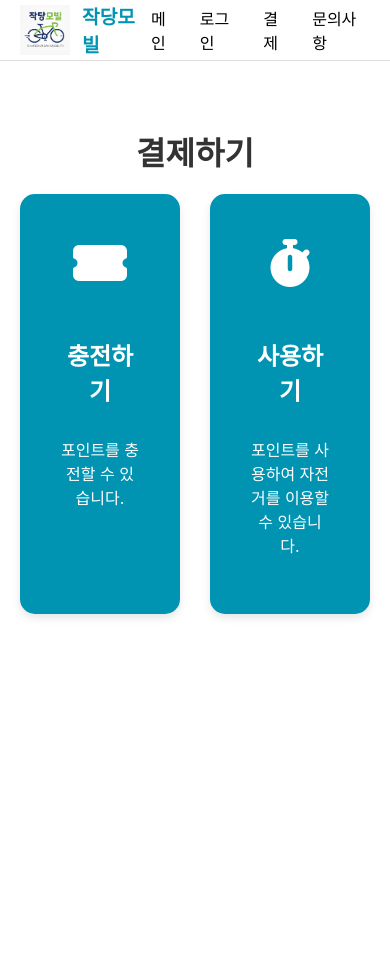
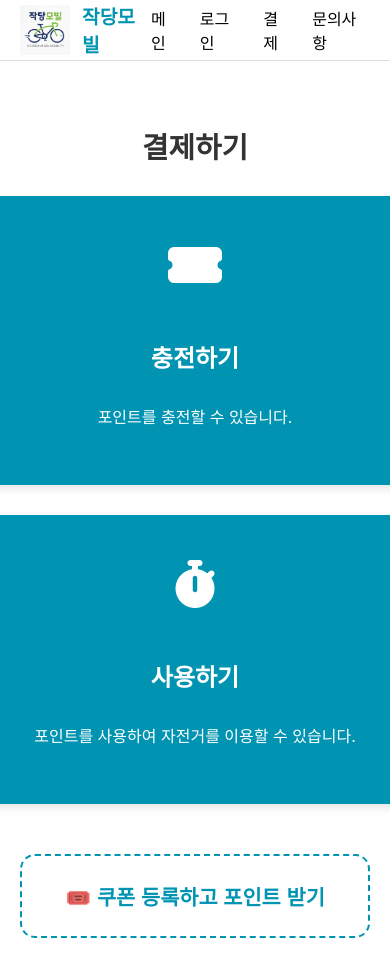
Before and after one commit to SK-Shielders-Final-Project/FrontEnd-Web-, a React (Create React App) app: page /payment in a window 390 px wide. Before the commit the page ends 844 px from the top, so only its background shows below. Built offline with nearby package versions, Linux system fonts and the light colour scheme; no server answers.

Commit message:
feat: 쿠폰 등록 페이지

```diff
--- a/src/App.js
+++ b/src/App.js
@@ -16,6 +16,7 @@ import FailPage from './payment/FailPage';
 import UsePointPage from './payment/UsePointPage';
 import HistoryPage from './mypage/HistoryPage';
 import RefundRequestPage from './mypage/RefundRequestPage';
+import CouponPage from './payment/CouponPage';
 
 function App() {
   const [user, setUser] = useState(null);
@@ -58,6 +59,7 @@ function App() {
           <Route path="payment/success" element={<SuccessPage />} />
           <Route path="payment/fail" element={<FailPage />} />
           <Route path="payment/use" element={<UsePointPage />} />
+          <Route path="payment/coupon" element={<CouponPage />} />
           <Route path="history" element={<HistoryPage />} />
           <Route path="refund" element={<RefundRequestPage />} />
 
--- /dev/null
+++ b/src/payment/CouponPage.css
@@ -0,0 +1,144 @@
+/* CouponPage.css */
+
+/* 전체 컨테이너 (결제 페이지와 레이아웃 통일감을 위해 사용) */
+.charge-container {
+  max-width: 600px;
+  margin: 0 auto;
+  padding: 40px 20px;
+  font-family: -apple-system, BlinkMacSystemFont, "Segoe UI", Roboto, "Helvetica Neue", Arial, sans-serif;
+  text-align: center;
+}
+
+/* 페이지 제목 */
+.page-title {
+  font-size: 1.8rem;
+  font-weight: bold;
+  color: #333;
+  margin-bottom: 30px;
+}
+
+/* --- [1] 입력 폼 박스 & 결과 카드 공통 스타일 --- */
+.coupon-input-box,
+.coupon-result-card {
+  background: #fff;
+  padding: 30px;
+  border-radius: 12px;
+  box-shadow: 0 4px 12px rgba(0,0,0,0.1); /* 부드러운 그림자 */
+  border: 1px solid #eee;
+  width: 100%;
+  max-width: 400px;
+  margin: 0 auto; /* 중앙 정렬 */
+  box-sizing: border-box;
+}
+
+/* 안내 문구 */
+.coupon-input-box p {
+  color: #666;
+  margin-bottom: 20px;
+  font-size: 15px;
+}
+
+/* 입력창 스타일 */
+.input-field {
+  width: 100%;
+  padding: 14px;
+  margin-bottom: 10px; /* 에러 메시지 공간 확보 */
+  border: 1px solid #ccc;
+  border-radius: 8px;
+  font-size: 16px;
+  box-sizing: border-box;
+  outline: none;
+  transition: border-color 0.2s;
+}
+
+.input-field:focus {
+  border-color: #007bff
+}
+
+/* --- 버튼 그룹 레이아웃 --- */
+.btn-group {
+  display: flex;
+  gap: 12px;          /* 버튼 사이 간격 */
+  margin-top: 20px;   /* 입력창과의 간격 */
+}
+
+/* [수정] 등록하기 버튼 (메인 스타일) */
+.btn-submit {
+  flex: 2;            /* 취소 버튼보다 2배 넓게 */
+  padding: 16px;
+
+  background-color: #0094b2; /* 결제 카드와 동일한 메인 컬러 */
+  color: white;
+  border: none;
+  border-radius: 12px;       /* 부드러운 둥근 모서리 */
+
+  font-size: 1.1rem;
+  font-weight: bold;
+  cursor: pointer;
+
+  box-shadow: 0 4px 6px rgba(0, 148, 178, 0.2); /* 은은한 그림자 */
+  transition: all 0.2s ease;
+}
+
+/* 등록 버튼 호버 효과 */
+.btn-submit:hover {
+  background-color: #007a94;    /* 살짝 어두운 색으로 변경 */
+  transform: translateY(-2px);  /* 살짝 떠오름 */
+  box-shadow: 0 6px 12px rgba(0, 148, 178, 0.3); /* 그림자 진하게 */
+}
+
+/* [수정] 취소 버튼 (보조 스타일) */
+.btn-cancel {
+  flex: 1;
+  padding: 16px;
+
+  background-color: #f1f3f5;    /* 연한 회색 배경 */
+  color: #495057;               /* 진한 회색 글씨 */
+  border: none;
+  border-radius: 12px;
+
+  font-size: 1.1rem;
+  font-weight: bold;
+  cursor: pointer;
+
+  transition: all 0.2s ease;
+}
+
+/* 취소 버튼 호버 효과 */
+.btn-cancel:hover {
+  background-color: #e9ecef;    /* 배경 조금 더 진하게 */
+  color: #212529;
+}
+
+/* [수정] 확인 버튼 (성공 화면) */
+.btn-confirm {
+  width: 100%;            /* 카드를 가득 채우게 */
+  padding: 18px;          /* 넉넉한 크기 */
+  margin-top: 25px;       /* 위쪽 내용과 간격 */
+
+  background-color: #0094b2; /* 메인 테마 컬러 (청록색) */
+  color: white;           /* 글자색 흰색 */
+  border: none;
+  border-radius: 12px;    /* 둥근 모서리 */
+
+  font-size: 1.2rem;      /* 글자 크기 시원하게 */
+  font-weight: bold;
+  cursor: pointer;
+
+  /* 입체감 그림자 */
+  box-shadow: 0 4px 6px rgba(0, 148, 178, 0.2);
+  transition: all 0.2s ease;
+}
+
+/* 확인 버튼 호버 효과 */
+.btn-confirm:hover {
+  background-color: #007a94;    /* 조금 더 진한 색 */
+  transform: translateY(-3px);  /* 살짝 위로 떠오름 */
+  box-shadow: 0 8px 15px rgba(0, 148, 178, 0.3); /* 그림자 진하게 */
+}
+
+/* 클릭 효과 */
+.btn-confirm:active {
+  transform: translateY(0);
+  box-shadow: 0 2px 4px rgba(0, 148, 178, 0.2);
+}
--- /dev/null
+++ b/src/payment/CouponPage.js
@@ -0,0 +1,93 @@
+import React, { useState } from 'react';
+import { useNavigate } from 'react-router-dom';
+import axios from 'axios';
+import './CouponPage.css'; // 스타일 공유
+
+const CouponPage = () => {
+  const navigate = useNavigate();
+
+  // 상태 관리
+  const [couponCode, setCouponCode] = useState('');
+  const [resultData, setResultData] = useState(null); // 결과 데이터 저장 (성공 시)
+  const [errorMsg, setErrorMsg] = useState('');
+
+  // 쿠폰 등록 핸들러
+  const handleRegister = async () => {
+    if (!couponCode.trim()) {
+      alert("쿠폰 번호를 입력해주세요.");
+      return;
+    }
+
+    try {
+      // API 호출
+      const response = await axios.post('/api/coupon/redeem', { couponCode: couponCode });
+      const data = response.data;
+
+      setResultData(data);
+
+    } catch (error) {
+      console.error(error);
+      setErrorMsg("유효하지 않은 쿠폰이거나 이미 사용된 쿠폰입니다.");
+    }
+  };
+
+  // --- 렌더링: 성공 화면 (결과 보여주기) ---
+  if (resultData) {
+    return (
+      <div className="charge-container">
+        <h2 className="page-title">🎉 쿠폰 등록 완료!</h2>
+
+        <div className="coupon-result-card">
+          <p className="result-desc">포인트가 정상적으로 적립되었습니다.</p>
+
+          <div className="result-row">
+            <span>적립된 포인트</span>
+            <strong className="highlight">+{resultData.rechargedPoint.toLocaleString()} P</strong>
+          </div>
+
+          <hr className="divider"/>
+
+          <div className="result-row total">
+            <span>나의 총 포인트</span>
+            <strong>{resultData.totalPoint.toLocaleString()} P</strong>
+          </div>
+
+          <button className="btn-confirm" onClick={() => navigate('/payment')}>
+            확인
+          </button>
+        </div>
+      </div>
+    );
+  }
+
+  // --- 렌더링: 입력 화면 (기본) ---
+  return (
+    <div className="charge-container">
+      <h2 className="page-title">쿠폰 등록</h2>
+
+      <div className="coupon-input-box">
+        <p>가지고 계신 쿠폰 코드를 입력해주세요.</p>
+
+        <input
+          type="text"
+          className="input-field"
+          placeholder="쿠폰 번호 입력"
+          value={couponCode}
+          onChange={(e) => {
+            setCouponCode(e.target.value);
+            setErrorMsg(''); // 입력 시 에러 초기화
+          }}
+        />
+
+        {errorMsg && <p className="error-msg">{errorMsg}</p>}
+
+        <div className="btn-group">
+          <button className="btn-cancel" onClick={() => navigate(-1)}>취소</button>
+          <button className="btn-submit" onClick={handleRegister}>등록하기</button>
+        </div>
+      </div>
+    </div>
+  );
+};
+
+export default CouponPage;
--- a/src/payment/PaymentPage.css
+++ b/src/payment/PaymentPage.css
@@ -69,6 +69,61 @@
   line-height: 1.5;
 }
 
+.coupon-section {
+  margin-top: 50px; /* 카드와의 간격 */
+  display: flex;
+  justify-content: center;
+  width: 100%;
+}
+
+/* [추가] 쿠폰 등록 버튼 스타일 */
+.btn-coupon {
+  width: 100%;
+  max-width: 830px; /* 카드 두 개를 합친 너비 + 간격(30px) 정도에 맞춤 */
+  padding: 25px;
+
+  background-color: #ffffff; /* 흰색 배경 */
+  border: 2px dashed #0094b2; /* 메인 컬러 점선 테두리 (쿠폰 느낌) */
+  border-radius: 15px; /* 카드와 동일한 둥근 모서리 */
+
+  color: #0094b2; /* 메인 컬러 글씨 */
+  font-size: 1.3rem;
+  font-weight: bold;
+
+  cursor: pointer;
+  transition: all 0.2s ease;
+
+  /* 아이콘과 텍스트 정렬 */
+  display: flex;
+  justify-content: center;
+  align-items: center;
+  gap: 10px;
+}
+
+/* 쿠폰 버튼 마우스 올렸을 때 효과 */
+.btn-coupon:hover {
+  background-color: #e0f7fa; /* 아주 연한 하늘색 배경 */
+  transform: translateY(-5px); /* 카드처럼 위로 떠오르는 효과 */
+  box-shadow: 0 8px 16px rgba(0, 148, 178, 0.2); /* 파란빛 그림자 */
+}
+
+/* 모바일 반응형 처리 (화면이 좁아질 때) */
+@media (max-width: 768px) {
+  .card-container {
+    flex-direction: column; /* 카드를 세로로 배치 */
+    align-items: center;
+  }
+
+  .point-card {
+    width: 100%; /* 가로 꽉 차게 */
+    max-width: 100%;
+  }
+
+  .btn-coupon {
+    width: 100%; /* 버튼도 가로 꽉 차게 */
+  }
+}
+
 /* (참고) Font Awesome 아이콘을 쓰려면 index.html <head>에 아래 링크를 추가해야 합니다.
    <link rel="stylesheet" href="https://cdnjs.cloudflare.com/ajax/libs/font-awesome/6.4.0/css/all.min.css">
 */
--- a/src/payment/PaymentPage.js
+++ b/src/payment/PaymentPage.js
@@ -18,15 +18,15 @@ const PaymentPage = () => {
 
   // 4. 충전권 클릭 시 실행될 함수
   const handleChargeClick = () => {
-    console.log("충전하기 클릭됨!");
-    // 원하는 경로로 이동 (예: 결제 상세 페이지)
     navigate('/payment/charge');
   };
 
-  // 5. 일일권 클릭 시 실행될 함수 (필요하다면)
   const handleDailyClick = () => {
-    console.log("사용하기 클릭됨!");
     navigate('/payment/use');
+  };
+
+  const handleCouponClick = () => {
+    navigate('/payment/coupon');
   };
 
   return (
@@ -39,7 +39,7 @@ const PaymentPage = () => {
           title="충전하기"
           description="포인트를 충전할 수 있습니다."
           icon={<i className="fas fa-ticket-alt"></i>}
-          onClick={handleChargeClick} // ★ 함수 전달
+          onClick={handleChargeClick}
         />
 
         {/* 두 번째 카드: 일일권 */}
@@ -47,8 +47,14 @@ const PaymentPage = () => {
           title="사용하기"
           description="포인트를 사용하여 자전거를 이용할 수 있습니다."
           icon={<i className="fas fa-stopwatch"></i>}
-          onClick={handleDailyClick} // ★ 함수 전달
+          onClick={handleDailyClick}
         />
+      </div>
+
+      <div className="coupon-section">
+        <button className="btn-coupon" onClick={handleCouponClick}>
+          🎟️ 쿠폰 등록하고 포인트 받기
+        </button>
       </div>
     </div>
   );
```
